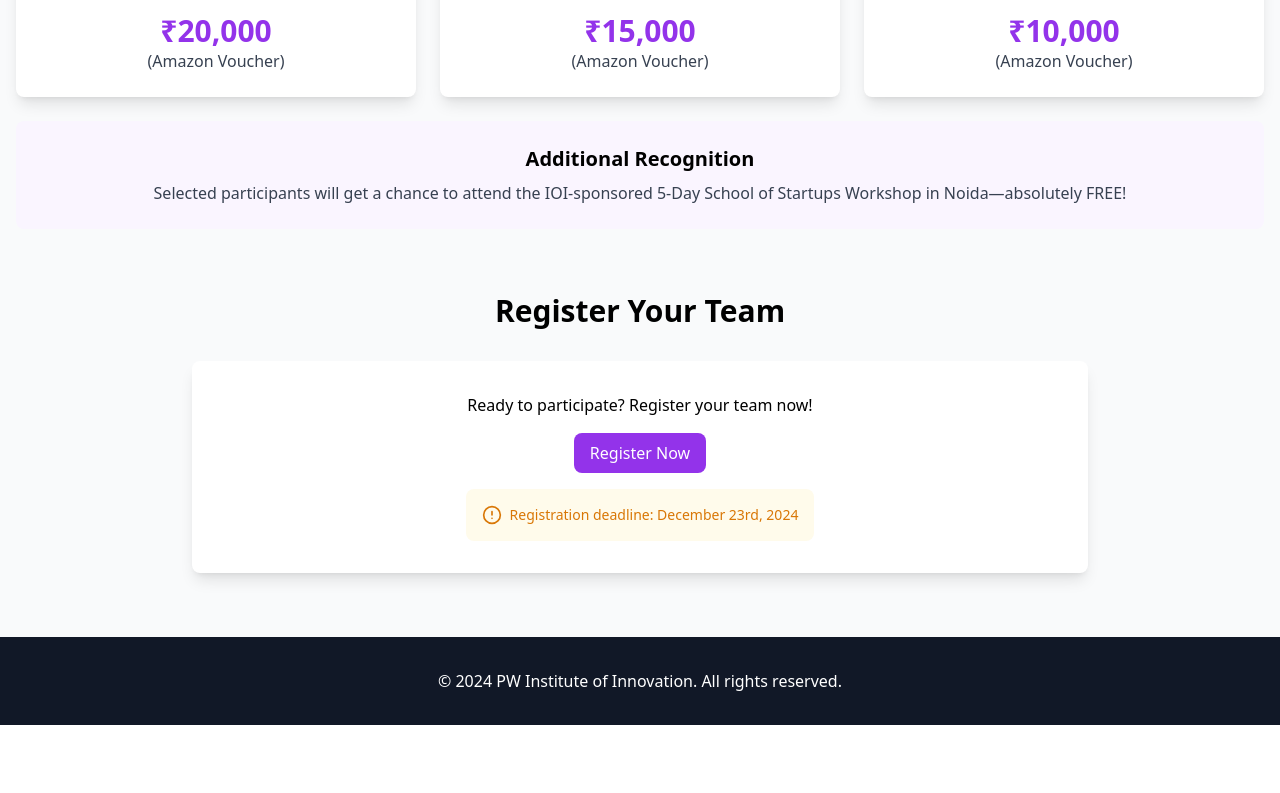
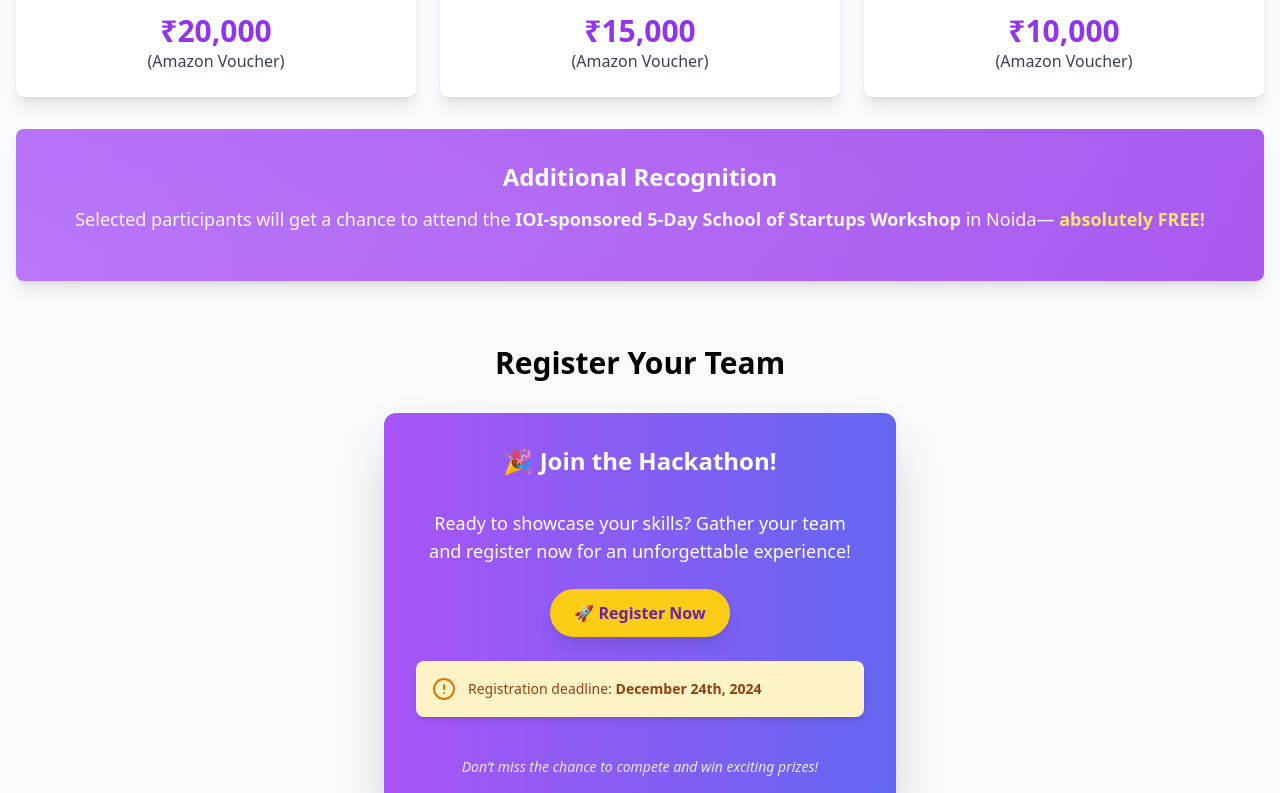
Before and after one commit to anuragtiwarime/ioihackathon, a React (Vite) app: page / in a window 1280 px wide. Shown: the part 2507-3300 px from the top of the page. Before the commit the page ends 3232 px from the top, so only its background shows below. Built offline with nearby package versions, Linux system fonts and the light colour scheme.

Commit message:
extra styling

```diff
--- a/src/components/AboutHackathon.tsx
+++ b/src/components/AboutHackathon.tsx
@@ -92,7 +92,7 @@ const AboutHackathon = () => {
             <AlertCircle className="h-5 w-5 text-amber-600 flex-shrink-0" />
             <p className="text-sm text-amber-700">
               The problem statement will be released on-site during the event. Teams must register by
-              23rd December 2024 to participate.
+              24th December 2024 to participate.
             </p>
           </div>
     </div>
--- a/src/components/PrizeSection.tsx
+++ b/src/components/PrizeSection.tsx
@@ -1,4 +1,3 @@
-
 import { Trophy } from 'lucide-react';
 import { PRIZES } from '../utils/constants';
 
@@ -10,7 +9,8 @@ const PrizeSection = () => {
   ];
 
   return (
-    <div className="space-y-6">
+    <div className="space-y-8">
+      {/* Prizes Grid */}
       <div className="grid grid-cols-1 md:grid-cols-3 gap-6">
         {prizes.map((prize) => (
           <div
@@ -27,11 +27,15 @@ const PrizeSection = () => {
         ))}
       </div>
 
-      <div className="text-center bg-purple-50 p-6 rounded-lg">
-        <h4 className="text-xl font-semibold mb-2">Additional Recognition</h4>
-        <p className="text-gray-700">
-        Selected participants will get a chance to attend the IOI-sponsored 5-Day School of Startups Workshop in Noida—absolutely FREE!
+      {/* Additional Recognition Section */}
+      <div className="relative bg-gradient-to-r from-purple-500 to-purple-600 p-8 rounded-lg shadow-lg text-center">
+        <div className="absolute inset-0 bg-gradient-to-br from-purple-100 via-white to-purple-50 opacity-20 rounded-lg pointer-events-none"></div>
+        <h4 className="text-2xl font-semibold text-white mb-3">Additional Recognition</h4>
+        <p className="text-lg text-purple-50 mb-4">
+          Selected participants will get a chance to attend the <span className="font-bold">IOI-sponsored 5-Day School of Startups Workshop</span> in Noida—
+          <span className="font-extrabold text-yellow-300"> absolutely FREE!</span>
         </p>
+
       </div>
     </div>
   );
--- a/src/components/Register.tsx
+++ b/src/components/Register.tsx
@@ -1,19 +1,33 @@
 import { AlertCircle } from 'lucide-react';
+
 const Register = () => {
   return (
     <>
-    <div className="register-container flex flex-col items-center gap-4 bg-white p-8 rounded-lg shadow-lg">
-      <p>Ready to participate? Register your team now!</p>
-      <a href="https://pw.jotform.com/243520281632045" className="register-button bg-purple-600 text-white px-4 py-2 rounded-lg" target='_blank'>Register Now</a>
-      <div className="flex items-center gap-2 text-amber-600 bg-amber-50 p-4 rounded-lg">
-        <AlertCircle className="h-5 w-5" />
-        <p className="text-sm">
-        Registration deadline: December 23rd, 2024
+      <div className="register-container flex flex-col items-center gap-6 bg-gradient-to-r from-purple-500 to-indigo-500 p-8 rounded-xl shadow-2xl text-white max-w-lg mx-auto">
+        <h1 className="text-2xl font-bold mb-2">🎉 Join the Hackathon!</h1>
+        <p className="text-lg text-center">
+          Ready to showcase your skills? Gather your team and register now for an unforgettable experience!
+        </p>
+        <a
+          href="https://pw.jotform.com/243520281632045"
+          className="register-button bg-yellow-400 hover:bg-yellow-500 text-purple-800 px-6 py-3 rounded-full font-semibold shadow-lg transition-transform transform hover:scale-105"
+          target="_blank"
+          rel="noopener noreferrer"
+        >
+          🚀 Register Now
+        </a>
+        <div className="flex items-center gap-3 text-amber-800 bg-amber-100 p-4 rounded-lg w-full shadow-md">
+          <AlertCircle className="h-6 w-6 text-amber-600" />
+          <p className="text-sm font-medium">
+            Registration deadline: <span className="font-bold">December 24th, 2024</span>
+          </p>
+        </div>
+        <p className="text-sm italic mt-4 text-gray-200">
+          Don’t miss the chance to compete and win exciting prizes!
         </p>
       </div>
-    </div>
     </>
-  )
-}
+  );
+};
 
-export default Register
+export default Register;
```
